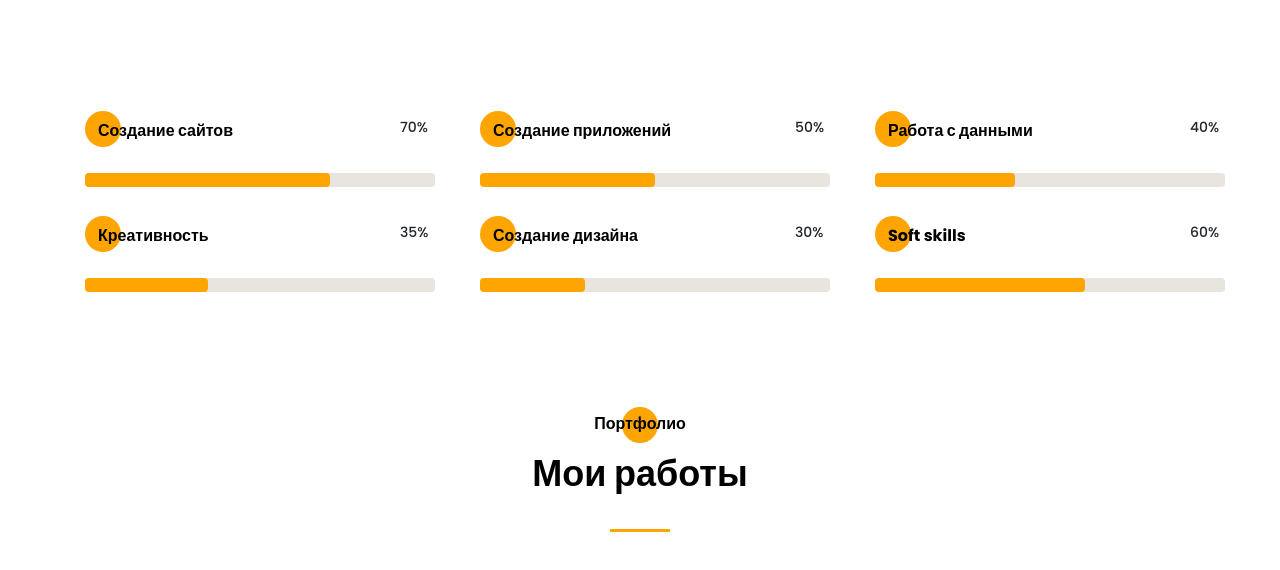
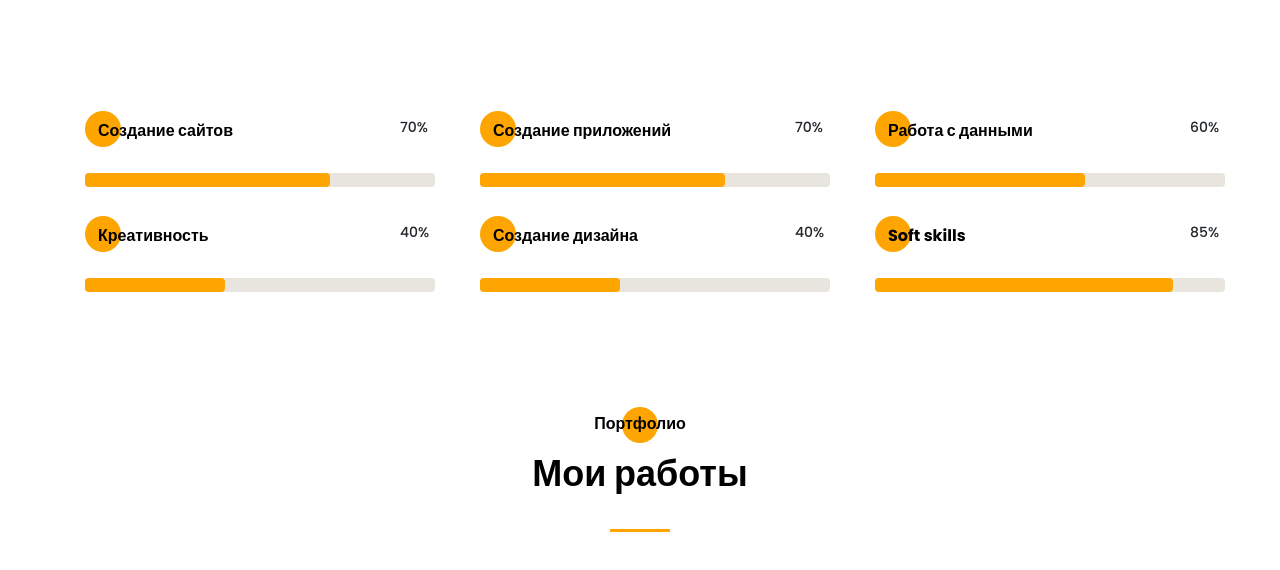
Before and after one commit to Damastier89/Portfolio, a plain HTML site: page index.html in a window 1280 px wide. Shown: the part 3252-3822 px from the top of the page. Drawn offline with nearby package versions, Linux system fonts and the light colour scheme.

Commit message:
Update skills rating

```diff
--- a/index.html
+++ b/index.html
@@ -340,35 +340,35 @@
                     </div>
                     <div class="skills__ratings-item">
                         <div class="title title_fz14 skills__ratings-title">Создание приложений</div>
-                        <div class="skills__ratings-counter">50%</div>
+                        <div class="skills__ratings-counter">70%</div>
                         <div class="skills__ratings-line">
                             <span></span>
                         </div>
                     </div>
                     <div class="skills__ratings-item">
                         <div class="title title_fz14 skills__ratings-title">Работа с данными</div>
+                        <div class="skills__ratings-counter">60%</div>
+                        <div class="skills__ratings-line">
+                            <span></span>
+                        </div>
+                    </div>
+                    <div class="skills__ratings-item">
+                        <div class="title title_fz14 skills__ratings-title">Креативность</div>
                         <div class="skills__ratings-counter">40%</div>
                         <div class="skills__ratings-line">
                             <span></span>
                         </div>
                     </div>
                     <div class="skills__ratings-item">
-                        <div class="title title_fz14 skills__ratings-title">Креативность</div>
-                        <div class="skills__ratings-counter">35%</div>
-                        <div class="skills__ratings-line">
-                            <span></span>
-                        </div>
-                    </div>
-                    <div class="skills__ratings-item">
                         <div class="title title_fz14 skills__ratings-title">Создание дизайна</div>
-                        <div class="skills__ratings-counter">30%</div>
+                        <div class="skills__ratings-counter">40%</div>
                         <div class="skills__ratings-line">
                             <span></span>
                         </div>
                     </div>
                     <div class="skills__ratings-item">
                         <div class="title title_fz14 skills__ratings-title">Soft skills</div>
-                        <div class="skills__ratings-counter">60%</div>
+                        <div class="skills__ratings-counter">85%</div>
                         <div class="skills__ratings-line">
                             <span></span>
                         </div>
```
